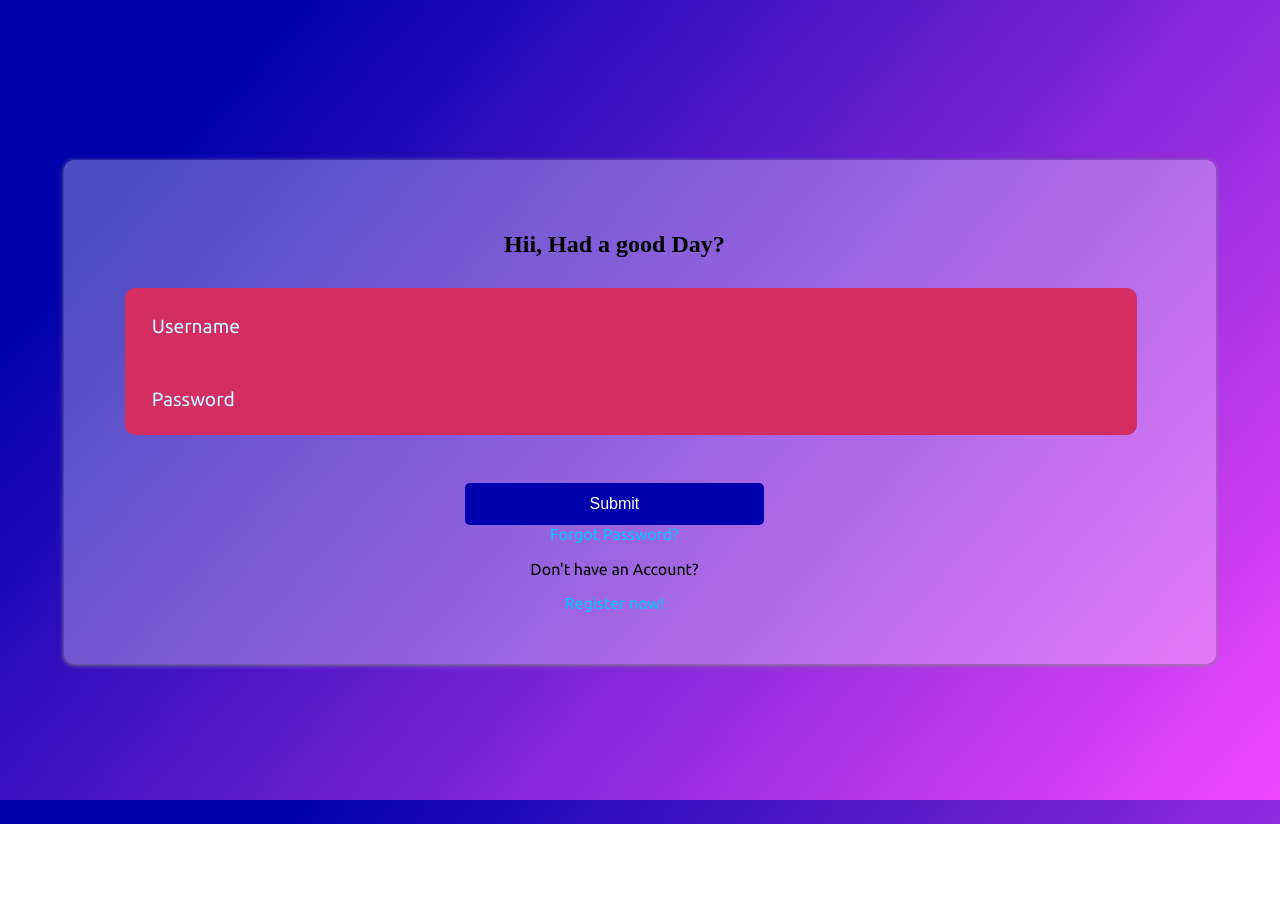
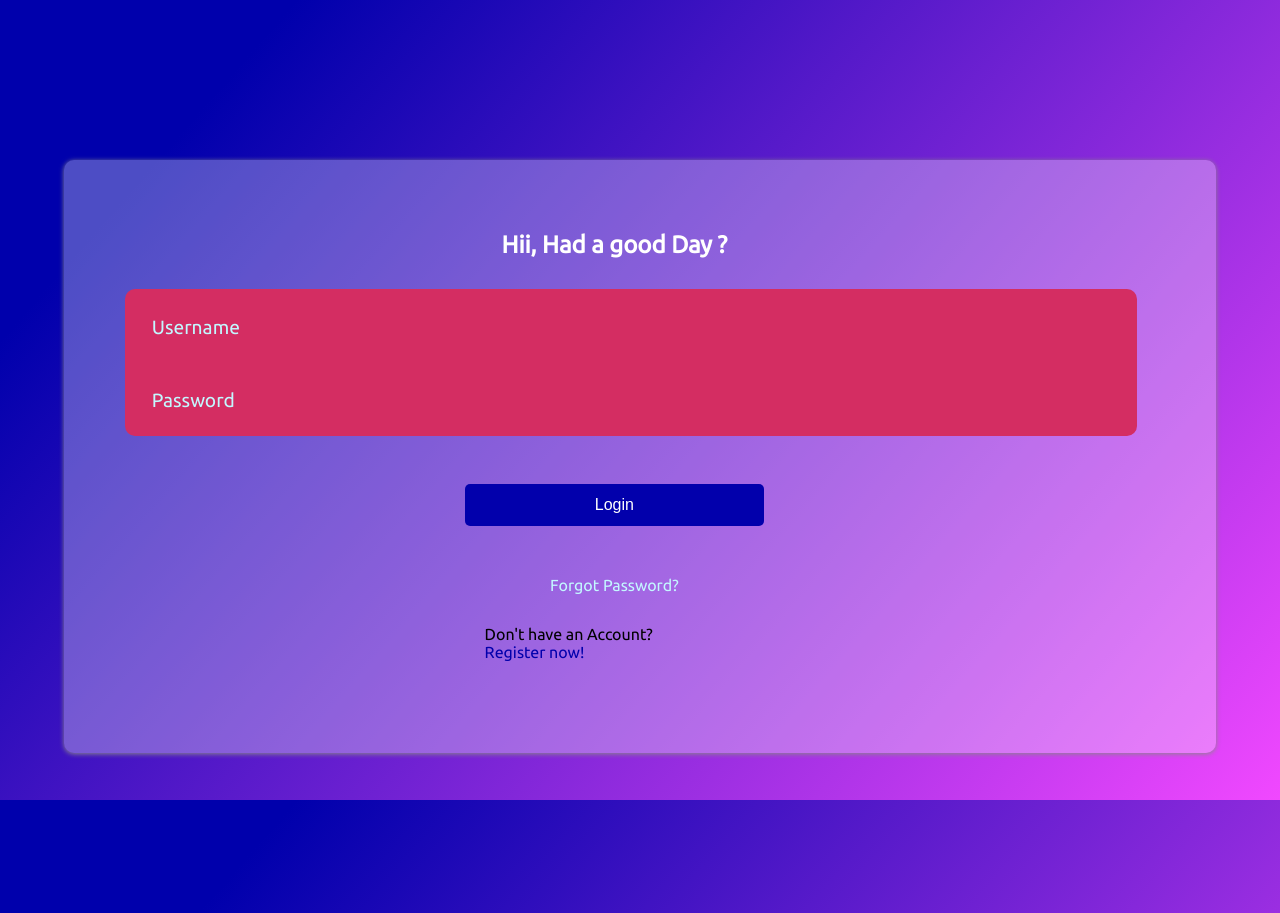
Before and after one commit to Hariiikrishnan/crushie-moments, a React (Create React App) app: page / in a window 1280 px wide. Before the commit the page ends 824 px from the top, so only its background shows below. Built offline with nearby package versions, Linux system fonts and the light colour scheme; a web font is replaced by a local one.

Commit message:
1st Push for release!

```diff
--- a/public/index.html
+++ b/public/index.html
@@ -6,8 +6,8 @@
     href="https://fonts.googleapis.com/css?family=McLaren|Montserrat&display=swap"
     rel="stylesheet" />
     <link rel="preconnect" href="https://fonts.googleapis.com">
-    <link rel="preconnect" href="https://fonts.gstatic.com" crossorigin>
-    <link href="https://fonts.googleapis.com/css2?family=Kalam:wght@700&family=Rock+Salt&family=Ubuntu&display=swap" rel="stylesheet">
+<link rel="preconnect" href="https://fonts.gstatic.com" crossorigin>
+<link href="https://fonts.googleapis.com/css2?family=Kalam:wght@700&family=Righteous&family=Rock+Salt&family=Ubuntu&display=swap" rel="stylesheet">
     <link rel="stylesheet" href="https://fonts.googleapis.com/css2?family=Material+Symbols+Outlined:opsz,wght,FILL,GRAD@48,400,0,0" />
     <link rel="stylesheet" href="https://cdnjs.cloudflare.com/ajax/libs/font-awesome/4.7.0/css/font-awesome.min.css">
     <link rel="stylesheet" href="styles.css" />
--- a/public/styles.css
+++ b/public/styles.css
@@ -27,7 +27,7 @@ body{
 #HeadContainer{
   position: relative;
   margin:4%;
-  margin-bottom: 10%;
+  margin-bottom: 5%;
 }
 /* .HeadandLoad{
   display: flex;
@@ -57,6 +57,11 @@ body{
   top:10%;
 
   background-color: #EAFDFC;
+}
+.headUsername{
+  color:#EAFDFC;
+  font-family: 'Righteous', cursive;
+  font-weight: 300;
 }
 form {
     /* width: 40px; */
@@ -96,18 +101,21 @@ form {
     border: solid 3px transparent;
     border-bottom: dashed 3px rgba(197, 190, 190, 0.801);
   }
+  .create-form{
+    padding-bottom: 10%;
+  }
   .below-box{
     text-align: center;
-    /* display: block;s */
-    /* float: left; */
+
   }
   .below-box p,a{
     font-family: 'Ubuntu', sans-serif;
     font-weight: 550;
   }
   .below-box a{
-    color:#02c4ff;
+    color:#C3F8FF;
     text-decoration: none;
+    /* font-weight: 550; */
     /* margin: 20%!important; */
   }
   .loginInput input{
@@ -141,10 +149,11 @@ form {
     border-bottom-left-radius: 10px;
     border-bottom-right-radius: 10px;
   }
-  .forgotPassword{
-    /* color:#000 !important; */
-    /* margin: 20%!important; */
-  }
+  /* .forgotPassword{
+
+    color:#0200ac;
+    font-weight: 700;
+  } */
   .below-box h2{
     color:rgba(241,72,255,1);
   }
@@ -170,10 +179,10 @@ form {
   .register{
     margin:5rem 0rem;
   }
-  .forgotPassword{
+  /* .forgotPassword{
     color:#C3F8FF;
 
-  }
+  } */
   .passwordError{
     color:black;
     font-family: 'Ubuntu', sans-serif;
@@ -319,6 +328,22 @@ form {
   .snackyBar{
     background-color: white;
   }
+   .registerRedirect{
+    margin:3% 37%;
+  }
+
+  .create-form h2{
+    color:white;
+    font-family: 'Ubuntu', sans-serif;
+  }
+
+  .registerRedirect p{
+    margin:0% 2% 0% auto;
+  }
+  .registerRedirect a{
+    color:#0200ac;
+    /* font-weight: 600; */
+  }
   /* .heartEdit{
     position: relative;
   }
@@ -342,9 +367,7 @@ form {
       font-size: medium;
 
     }
-    #HeadContainer{
-      margin-bottom: 14%;
-    }
+
     .HomeBtn{
       margin-top: 100%;
     }
@@ -362,6 +385,16 @@ form {
      .loader{
       margin-left: 10rem;
      }
+     .registerRedirect{
+      margin:3% 0.2rem;
+    }
+    .registerRedirect p{
+      margin:0% 6px 0% auto;
+
+    }
+    .registerRedirect p,a{
+      padding:3% 0%
+    }
   }
 
 
--- a/src/components/App.jsx
+++ b/src/components/App.jsx
@@ -19,6 +19,8 @@ import Snackbar from '@mui/material/Snackbar';
 import SnackbarContent from '@mui/material/SnackbarContent';
 
 import {AuthContext} from "../login/Auth.jsx";
+import {UserContext} from "../login/CurrentUser.jsx";
+import {RegisterContext} from "../login/RegisterAuth.jsx";
 
 
 function App(){
@@ -41,11 +43,12 @@ function App(){
     const [openSnack,setSnack]=useState(false);
     const [snackType,setSnackType]=useState("");
 
-    const [authState, ] = useContext(AuthContext);
-
+    const [authState,setAuthState] = useContext(AuthContext);
+    const [isCurrentUser,setCurrentUser] = useContext(UserContext);
   // const [removeHomeBtn,setRemoveBTn]=useState(false);
-
+    const [isRegistered,setRegisterState] = useContext(RegisterContext);
     // console.log(authState + " from App Component")
+    // console.log(isCurrentUser);
     function onAdd(newPost){
         // console.log("Req for Adding");
 
@@ -69,10 +72,10 @@ function App(){
     function handleUpdateReturn(newPost){
 
 
-            console.log(newPost);
-            console.log(clickedID);
+            // console.log(newPost);
+            // console.log(clickedID);
             unspreadedEditPost = posts.filter((singlePost,index)=>{
-                console.log(singlePost._id);
+                // console.log(singlePost._id);
             return singlePost._id===clickedID
           })
           balPost = posts.filter((singlePost,index)=>{
@@ -175,6 +178,7 @@ function App(){
 
 
    }
+   console.log(isCurrentUser[0].username);
 
     return <div>
         {/* <BrowserRouter>
@@ -184,6 +188,7 @@ function App(){
          {/* <Route exact path="/" element={<Header />} /> */}
          <Header />
          { startLoading ? <CircularProgress className="loader" color="inherit" /> : null }
+         {/* <h2 class="below-box headUsername">Hello {isRegistered ? null : isCurrentUser[0].username}</h2> */}
          </div>
          {/* <Route path="/" element= /> */}
          {
--- a/src/components/Header.jsx
+++ b/src/components/Header.jsx
@@ -1,13 +1,31 @@
+import React,{useContext} from "react";
+import Fab from '@mui/material/Fab';
+import LogoutIcon from '@mui/icons-material/Logout';
+
+
+import {LoginContext} from "../login/LoginAuth.jsx"
+
 
 
 
 function Header(){
+
+
+    const [isLoggedIn,setLoggedIn] = useContext(LoginContext);
+
+
     return  <div id="HeadContainer">
     <div id="Heading">
     <hr></hr>
     <h1>Crushie Moments</h1>
     </div>
+    <Fab onClick={()=>{
+                setLoggedIn(false);
+              }} style={{background:"none",color:"white",boxShadow:"none",alignItems: "flex-start",justifyContent:"left"}} ><LogoutIcon/></Fab>
     </div>
+
+
+
 }
 
 export default Header;
--- a/src/login/CurrentUser.jsx
+++ b/src/login/CurrentUser.jsx
@@ -1,11 +1,13 @@
 import React,{createContext, useContext,useState} from "react";
 
-
+const initialState = {
+    users: []
+}
 export const UserContext = createContext()
 
 function CurrentUser({children}){
 
-    const [isCurrentUser,setCurrentUser] = useState(false)
+    const [isCurrentUser,setCurrentUser] = useState(initialState)
 
     return <UserContext.Provider value={[isCurrentUser,setCurrentUser]}>
     {children}
--- a/src/login/Login.jsx
+++ b/src/login/Login.jsx
@@ -18,7 +18,8 @@ function Login(){
     const [authState,setAuthState] = useContext(AuthContext);
     const [isLoggedIn,setLoggedIn] = useContext(LoginContext);
     const [isRegistered,setRegisterState] = useContext(RegisterContext);
-    const [users,setUsers] = useState([]);
+    const [isCurrentUser,setCurrentUser]=useContext(UserContext);
+    // const [users,setUsers] = useState([]);
 
 
     const [startLoading,setLoading]=useState(false);
@@ -74,15 +75,19 @@ function Login(){
 
     // }))
                 setLoggedIn(true)
-               console.log(res.data);
-                setUsers(res.data.users);
+            //    console.log(res.data);
+                // console.log(res.data.users);
 
                 // setCurrentUser(res.data.users);
+                setCurrentUser(res.data.users.filter((singleUser)=>{
+                 return singleUser.username === loginAccount.username
+                         }));
                 setAuthState(res.data.token);
                 // console.log(authState);
+                // console.log(isCurrentUser);
                 // console.log(res.data.token);
 
-        console.log(users);
+                // console.log(users);
 //         console.log(res.data.users.filter((singleUser)=>{
 //             return singleUser.username === loginAccount.username
 
@@ -101,13 +106,14 @@ function Login(){
     }
 }
 
-console.log(users);
+// console.log(authState);
+// console.log(isCurrentUser);
 
 
     //  console.log("Outside Token " + authState)
    return <div class="login">
         <form class="create-form">
-            <h2 class="below-box">Hii, Had a good Day?</h2>
+            <h2 class="below-box">Hii, Had a good Day ?</h2>
             <div class="loginInput">
             {/* <label>Enter Username</label> */}
             <input type="text" name="username" onChange={handleChange} placeholder="Username" autoComplete="off"/>
@@ -116,16 +122,23 @@ console.log(users);
             </div>
             <div class="below-box">
             {credentialsError ? <p class="below-box passwordError">Please Enter Credentials in all the Fields!</p> : null}
-            <button type="submit" onClick={handleLogin}> { startLoading ? <i class="fa fa-circle-o-notch fa-spin" style={{fontSize:"24px",padding:"5%"}}></i> : "Submit" }</button>
+            <button type="submit" onClick={handleLogin} style={{marginBottom:"5%"}}>  { startLoading ? <i class="fa fa-circle-o-notch fa-spin" style={{fontSize:"24px",padding:"5%"}}></i> : "Login" }</button>
             <br></br>
             {/* <p>Already have an Account?</p> */}
             <a href="/" class="forgotPassword">Forgot Password?</a>
 
-            <p>Don't have an Account?</p>
+
+
+           <div class="registerRedirect">
+           <p style={{float:"left"}}>Don't have an Account?</p>
             <a href="/" onClick={(e)=>{
                 e.preventDefault();
                 setRegisterState(true);
-            }}>Register now!</a>
+            }} style={{float:"left"}}>Register now!</a>
+           </div>
+
+
+
             </div>
         </form>
    </div>
--- a/src/login/Register.jsx
+++ b/src/login/Register.jsx
@@ -19,6 +19,8 @@ function Register(){
     const [passwordValue,setPasswordValue]=useState();
     const [confirmValue,setConfirmValue]=useState();
     const [credentialsError,setCredentialsError]=useState(false);
+    const [startLoading,setLoading]=useState(false);
+
 
     const [isLoggedIn,setLoggedIn] = useContext(LoginContext);
 
@@ -46,6 +48,7 @@ function Register(){
           });
     }
     function handleClick(event){
+        setLoading(true)
         event.preventDefault();
         if(userAccount.email==="" || userAccount.username==="" || userAccount.password ==="" || userAccount.confirmPassword===""){
             setCredentialsError(true);
@@ -109,7 +112,7 @@ function Register(){
     return <div class="register">
         <form class="create-form">
             <h2 class="below-box">Hello Annave!!</h2>
-            <h3 class="below-box">Create an Account Here.</h3>
+            <h2 class="below-box">Create an Account Here.</h2>
             <label>Enter Email Id</label>
             <input type="email " name="email" onChange={handleChange}  placeholder="Email-Id" autoComplete="off" required/>
             <label>Enter Username</label>
@@ -122,7 +125,7 @@ function Register(){
             {credentialsError ? <p class="below-box passwordError">Please Enter Credentials in all the Fields!</p> : null}
             {passwordValid ? <p class="below-box passwordError">Password doesn't Match! Please Check Again</p> : null}
             <div class="below-box">
-            <button type="submit" onClick={handleClick}>Submit</button>
+            <button type="submit" onClick={handleClick}>{ startLoading ? <i class="fa fa-circle-o-notch fa-spin" style={{fontSize:"24px",padding:"5%"}}></i> : "Register" }</button>
 
             {/* <p>Already have an Account?</p>
             <a href="/" onClick={(e)=>{
```
Also changed, not shown: 1 other file (tests, documents, lock files or other folders).
